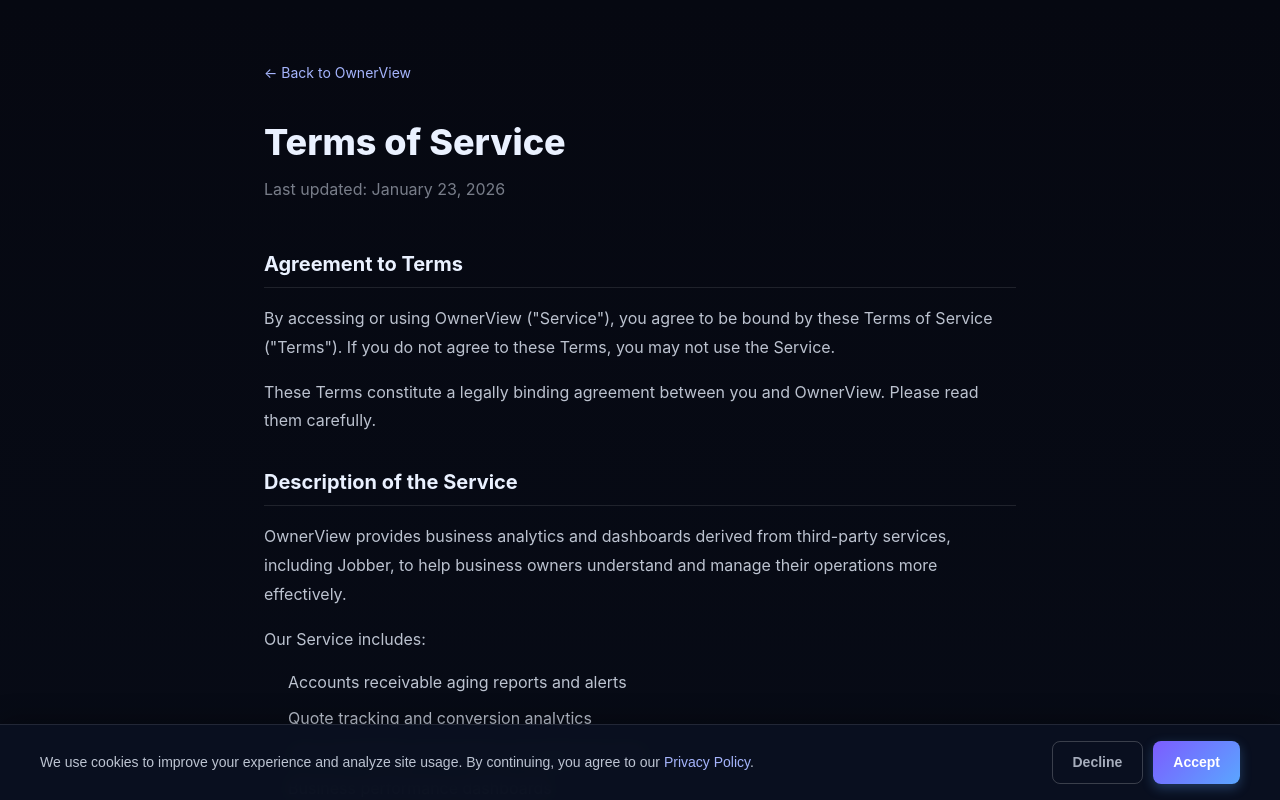
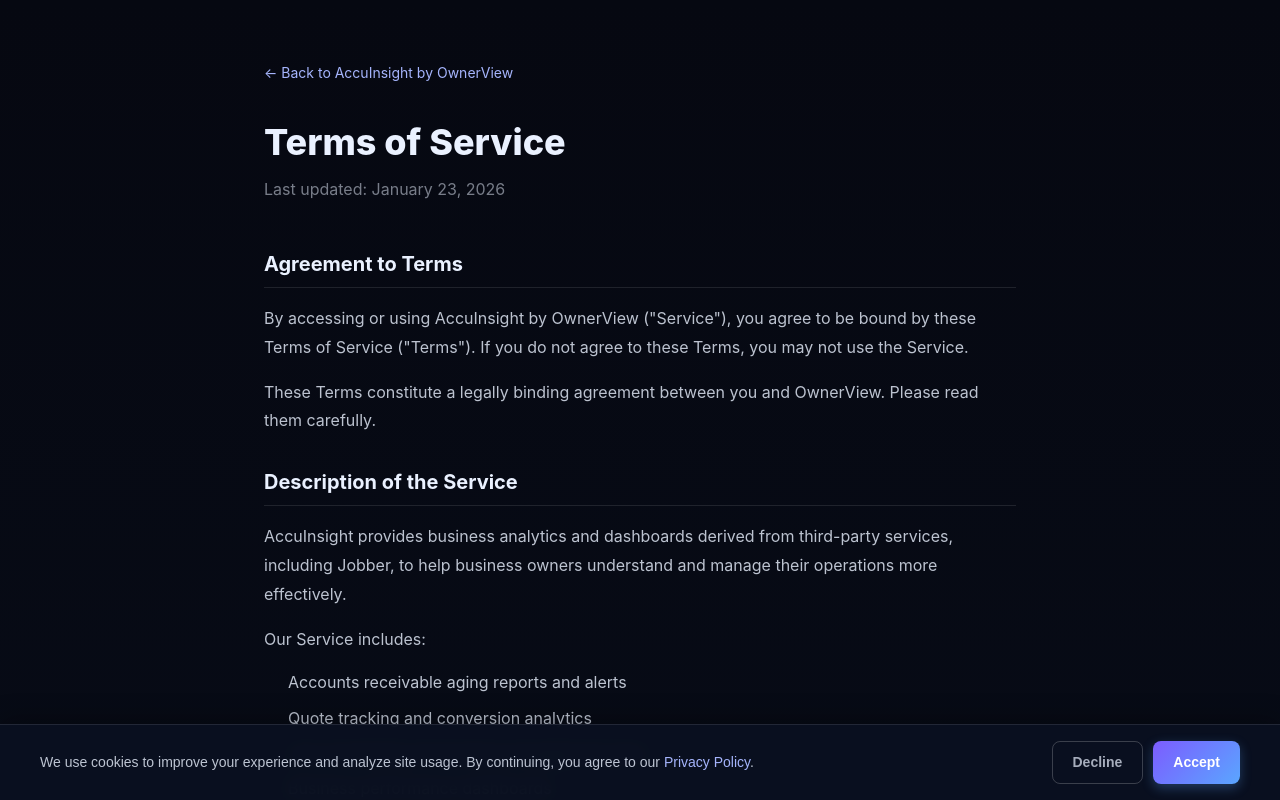
Before and after one commit to rccaputsys/jobber-dashboard, a Next.js app: page /terms in a window 1280 px wide. Shown: the top 800 px of the page. Built offline with nearby package versions, Linux system fonts and the light colour scheme.

Commit message:
Updated Privacy Policy and Terms to reference AccuInsight

```diff
--- a/src/app/privacy/page.tsx
+++ b/src/app/privacy/page.tsx
@@ -69,7 +69,7 @@ export default function PrivacyPolicy() {
             marginBottom: 32,
           }}
         >
-          ← Back to OwnerView
+          ← Back to AccuInsight by OwnerView
         </Link>
 
         <h1 style={{ fontSize: 36, fontWeight: 800, marginBottom: 8 }}>
@@ -151,7 +151,7 @@ export default function PrivacyPolicy() {
             <p>
               We may use your email address to send product updates, feature
               announcements, educational content, and other communications
-              related to OwnerView.
+              related to AccuInsight and OwnerView.
             </p>
             <p>
               You may opt out of marketing emails at any time by:
--- a/src/app/terms/page.tsx
+++ b/src/app/terms/page.tsx
@@ -76,7 +76,7 @@ export default function TermsOfService() {
             marginBottom: 32,
           }}
         >
-          ← Back to OwnerView
+          ← Back to AccuInsight by OwnerView
         </Link>
 
         <h1 style={{ fontSize: 36, fontWeight: 800, marginBottom: 8 }}>
@@ -91,7 +91,7 @@ export default function TermsOfService() {
           <section>
             <h2>Agreement to Terms</h2>
             <p>
-              By accessing or using OwnerView ("Service"), you agree to be bound
+              By accessing or using AccuInsight by OwnerView ("Service"), you agree to be bound
               by these Terms of Service ("Terms"). If you do not agree to these Terms,
               you may not use the Service.
             </p>
@@ -104,7 +104,7 @@ export default function TermsOfService() {
           <section>
             <h2>Description of the Service</h2>
             <p>
-              OwnerView provides business analytics and dashboards derived from
+              AccuInsight provides business analytics and dashboards derived from
               third-party services, including Jobber, to help business owners
               understand and manage their operations more effectively.
             </p>
```
